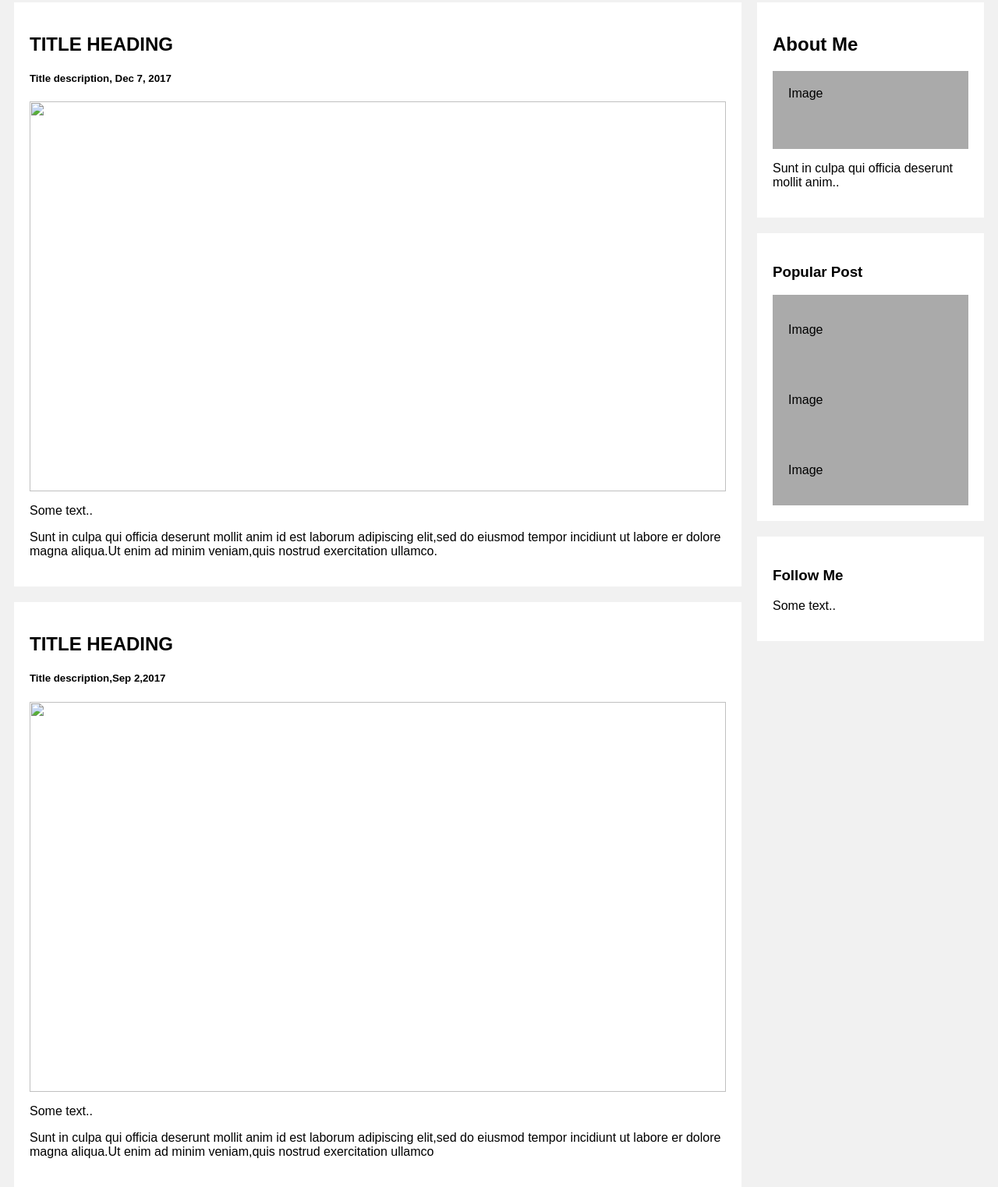
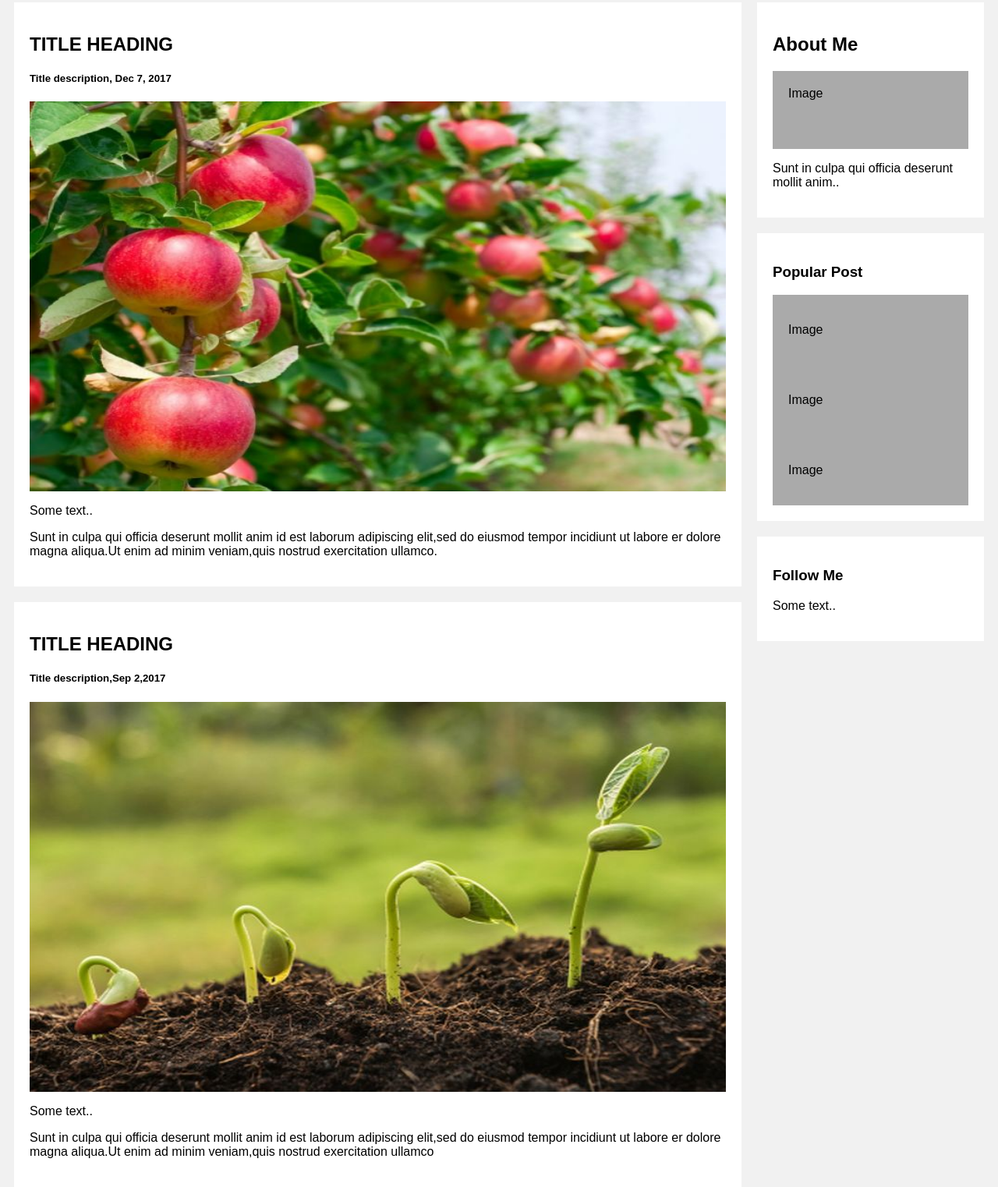
Before and after one commit to IntanJunita/tumbuhan, a plain HTML site: page index.html in a window 1280 px wide. Shown: the part 300-1822 px from the top of the page at 78% size. Drawn offline with Linux system fonts and the light colour scheme.

Commit message:
Update index.html

```diff
--- a/index.html
+++ b/index.html
@@ -124,14 +124,14 @@
 		<div class="card">
 			<h2>TITLE HEADING</h2>
 			<h5>Title description, Dec 7, 2017</h5>
-			<img src="OIP (1).jpeg"height="500"width="100%">
+			<img src="tumbuhan apel.jpg"height="500"width="100%">
 			<p>Some text..</p>
 			<p>Sunt in culpa qui officia deserunt mollit anim id est laborum adipiscing elit,sed do eiusmod tempor incidiunt ut labore er dolore magna aliqua.Ut enim ad minim veniam,quis nostrud exercitation ullamco.</p>
 		</div>
 		<div class="card">
 			<h2>TITLE HEADING</h2>
 			<h5>Title description,Sep 2,2017</h5>
-			<img src="sunflowers.jpeg"height="500"width="100%">
+			<img src="5e58b1646926c.jpg"height="500"width="100%">
 			<p>Some text..</p>
 			<p>Sunt in culpa qui officia deserunt mollit anim id est laborum adipiscing elit,sed do eiusmod tempor incidiunt ut labore er dolore magna aliqua.Ut enim ad minim veniam,quis nostrud exercitation ullamco</p>
 		</div>
```
